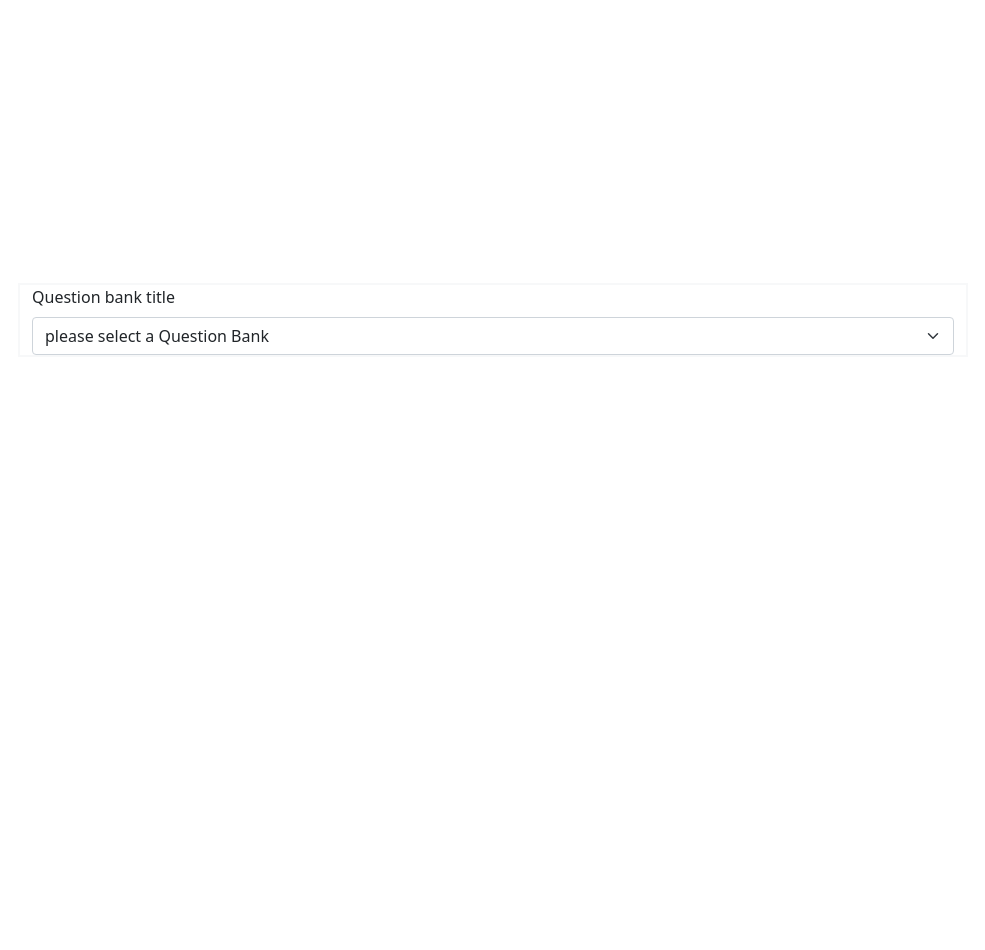
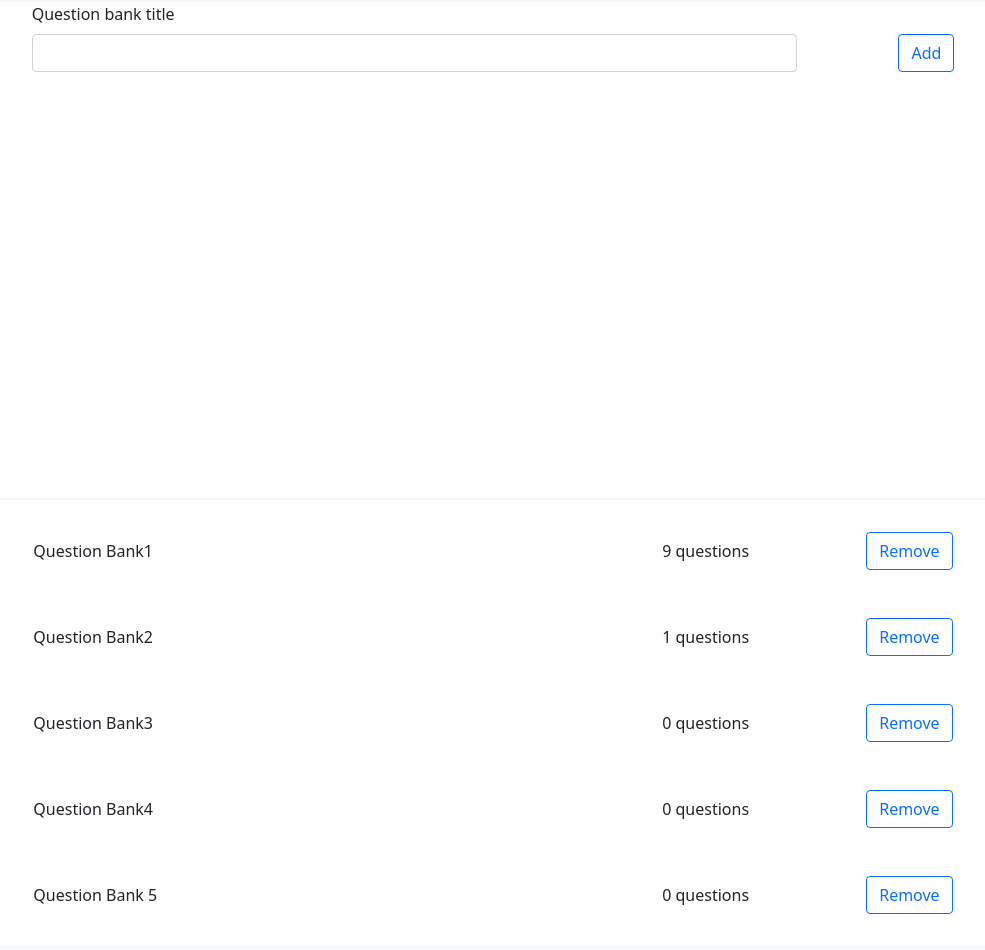
Before and after one commit to ramkrishnaindal/question-bank, a React (Create React App) app: page / in a window 1280 px wide. Shown: the whole page, without its empty margins (147-1132 px from the left). Before the commit the page ends 800 px from the top, so only its background shows below. Built offline with nearby package versions, Linux system fonts and the light colour scheme; data requests are answered from the project's data file.

Commit message:
Question Bank Component completed

```diff
--- a/data/db.json
+++ b/data/db.json
@@ -192,6 +192,16 @@
       "id": "d78462ff-fc2b-4555-8422-8f6f235691dc",
       "title": "Question Bank3",
       "questions": []
+    },
+    {
+      "id": "d5ab3476-c0b9-4ee6-ba1d-d56145466bf3",
+      "title": "Question Bank4",
+      "questions": []
+    },
+    {
+      "id": "b0cb241f-28a0-4489-9fd0-1109d22ad6f1",
+      "title": "Question Bank 5",
+      "questions": []
     }
   ],
   "tests": []
--- a/src/App.js
+++ b/src/App.js
@@ -1,11 +1,11 @@
 import './App.css';
 import 'bootstrap/dist/css/bootstrap.min.css'
-import CreateQuestions from './pages/CreateQuestions';
-// import CreateQuestionBank from './pages/CreateQuestionBank';
+// import CreateQuestions from './pages/CreateQuestions';
+import QuestionBank from './pages/QuestionBank';
 function App() {
   return (
     <div className="container">
-      <CreateQuestions/>
+      <QuestionBank/>
     </div>
   );
 }
--- a/src/components/CreateQuestion.module.css
+++ b/src/components/CreateQuestion.module.css
@@ -1,6 +1,3 @@
-.content{
-    height: 80vh;
-}
 .btn-small{
     font-size: .9rem;
 }
--- a/src/components/CreateQuestionBankComponent.js
+++ b/src/components/CreateQuestionBankComponent.js
@@ -1,51 +1,86 @@
-import { useRef,useState } from 'react';
-import classes from './CreateQuestionBankComponent.module.css';
-import {v4 as uuid} from 'uuid'
-const CreateQuestionBankComponent =  () => {
-    const [titleIsValid,setTitleIsValid]= useState(true)
-    const titleInputRef=useRef();
-  const onTitleChangeHandler=()=>{
-    if(titleInputRef.current.value.trim()==='')
-    {
+import { useRef, useState } from "react";
+import classes from "./CreateQuestionBankComponent.module.css";
+import { v4 as uuid } from "uuid";
+const CreateQuestionBankComponent = (props) => {
+  const [titleIsValid, setTitleIsValid] = useState(true);
+  const [titleIsTaken, setTitleIsTaken] = useState(false);
+  const titleInputRef = useRef();
+  const onTitleChangeHandler = () => {
+    setTitleIsTaken(false);
+    if (titleInputRef.current.value.trim() === "") {
       setTitleIsValid(false);
       return;
     }
     setTitleIsValid(true);
-  }
-  const saveHandler=async(e)=>{
+  };
+  const saveHandler = async (e) => {
     e.preventDefault();
-    if(titleInputRef.current.value.trim()==='')
-    {
+    if (titleInputRef.current.value.trim() === "") {
       setTitleIsValid(false);
       return;
     }
     setTitleIsValid(true);
-    const body={
-        id:uuid(),
-        title:titleInputRef.current.value,
-        questions:[]
+    const response = await fetch("http://localhost:3004/questionBank");
+    const data = await response.json();
+    const some = data.some(
+      (qnsBnk) => qnsBnk.title === titleInputRef.current.value.trim()
+    );
+    if (some) {
+      setTitleIsTaken(true);
+      return;
     }
-    const response= await fetch('http://localhost:3004/questionBank',{
-        method:'POST',
-        body:JSON.stringify(body),
-        headers:{'Content-type':"application/json"}
-    })
-    const data=await response.json();
-
-  }
+    const body = {
+      id: uuid(),
+      title: titleInputRef.current.value,
+      questions: [],
+    };
+    props.addQuestionBank(body);
+  };
   return (
-    <div className={`row justify-content-center align-items-center ${classes.content}`}>
+    <div
+      className={`row justify-content-center align-items-start mb-3 ${classes.content}`}
+    >
       <div className="col-10 ">
         <form onSubmit={saveHandler}>
+          <div className="row">
+            <div className="col-10 ">
               <div className="form-group">
                 <label className="form-label" htmlFor="title">
                   Question bank title
                 </label>
-            <input className="form-control" id="title" type="text" ref ={titleInputRef} onChange={onTitleChangeHandler}/>
-            {!titleIsValid && <label className='form-text' style={{color:'red'}}> Please enter a title</label>}
+                <input
+                  className="form-control"
+                  id="title"
+                  type="text"
+                  ref={titleInputRef}
+                  onChange={onTitleChangeHandler}
+                />
+                {!titleIsValid && (
+                  <label className="form-text" style={{ color: "red" }}>
+                    {" "}
+                    Please enter a title
+                  </label>
+                )}
               </div>
-          <div className={classes.actions}>
-              <button type="submit"  className="btn btn-outline-primary d-block ms-auto my-3"> Save</button>
+              {titleIsTaken && (
+                <>
+                  <div style={{ color: "red" }}>
+                    Question bank with same name already exists.
+                  </div>
+                  <label className="form-text" style={{ color: "red" }}>
+                    {titleInputRef.current.value}
+                  </label>
+                </>
+              )}
+            </div>
+            <div className={`col-2 d-flex align-items-end`}>
+              <button
+                type="submit"
+                className="btn btn-outline-primary d-block ms-auto align-self-end"
+              >
+                Add
+              </button>
+            </div>
           </div>
         </form>
       </div>
--- /dev/null
+++ b/src/components/ViewQuestionBanks.js
@@ -0,0 +1,36 @@
+import Questions from "./Questions";
+
+const ViewQuestionBanks = (props) => {
+  const { isLoading, questionBanks } = props;
+
+  if (isLoading) return <div className="">Laoding...</div>;
+  if (questionBanks.length > 0)
+    return (
+      <div style={{ border: "2px solid rgb(247, 248, 249)" }} className="pt-3">
+        {questionBanks.map((qnsBank) => (
+          <div key={qnsBank.id} className="row mb-3 justify-content-center">
+            <div className="col-10">
+              <div key={qnsBank.id} className="row align-items-center">
+                <div className="col-8">{qnsBank.title}</div>
+                <div className="col-2">
+                  {qnsBank.questions.length} questions
+                </div>
+                <div className="col-2">
+                  <button
+                    type="button"
+                    className="btn btn-outline-primary d-block ms-auto my-3"
+                    onClick={props.removeQuestionBank.bind(null, qnsBank.id)}
+                  >
+                    Remove
+                  </button>
+                </div>
+              </div>
+            </div>
+          </div>
+        ))}
+      </div>
+    );
+
+  return null;
+};
+export default ViewQuestionBanks;
--- a/src/pages/CreateQuestionBank.js
+++ /dev/null
@@ -1,5 +0,0 @@
-import CreateQuestionBankComponent from '../components/CreateQuestionBankComponent'
-const CreateQuestionBank=()=>
-<CreateQuestionBankComponent/>
-
-export default CreateQuestionBank
--- a/src/pages/CreateQuestions.js
+++ b/src/pages/CreateQuestions.js
@@ -1,4 +1,4 @@
 import CreateQuestionsForQuestionBankComponent from '../components/CreateQuestionsForQuestionBankComponent'
-const createQuestionsForQuestionBank=()=><CreateQuestionsForQuestionBankComponent/>
+const createQuestionsForQuestionBank=(props)=><CreateQuestionsForQuestionBankComponent addQuestionBank={props.addQuestionBank}/>
 
 export default createQuestionsForQuestionBank;
--- /dev/null
+++ b/src/pages/QuestionBank.js
@@ -0,0 +1,49 @@
+import { useState, useEffect } from "react";
+
+import CreateQuestionBankComponent from '../components/CreateQuestionBankComponent'
+import ViewQuestionBanks from '../components/ViewQuestionBanks'
+const QuestionBank=()=>{
+    const [isLoading, setIsLoading] = useState(false);
+    const [questionBanks, setQuestionBanks] = useState([]);
+    useEffect(() => {
+      setIsLoading(true);
+      const loadData = async () => {
+        const response = await fetch("http://localhost:3004/questionBank");
+        const data = await response.json();
+
+        setQuestionBanks(data);
+        setIsLoading(false);
+      };
+      loadData();
+    }, []);
+
+    const addQuestionBankHandler=async (body)=>{
+        let response= await fetch('http://localhost:3004/questionBank',{
+            method:'POST',
+            body:JSON.stringify(body),
+            headers:{'Content-type':"application/json"}
+        })
+
+        response = await fetch("http://localhost:3004/questionBank");
+        const data = await response.json();
+
+        setQuestionBanks(data);
+    }
+    const removeQuestionBankHandler=async (id)=>{
+        let response= await fetch(`http://localhost:3004/questionBank/${id}`,{
+            method:'DELETE',
+            headers:{'Content-type':"application/json"}
+        })
+
+        response = await fetch("http://localhost:3004/questionBank");
+        const data = await response.json();
+
+        setQuestionBanks(data);
+    }
+return(
+<div style={{border:"2px solid rgb(247, 248, 249)"}}>
+<CreateQuestionBankComponent addQuestionBank={addQuestionBankHandler}/>
+<ViewQuestionBanks isLoading={isLoading} questionBanks={questionBanks} removeQuestionBank={removeQuestionBankHandler}/>
+</div>)
+}
+export default QuestionBank
```
Lines whose indentation alone changed are shown as unchanged.
